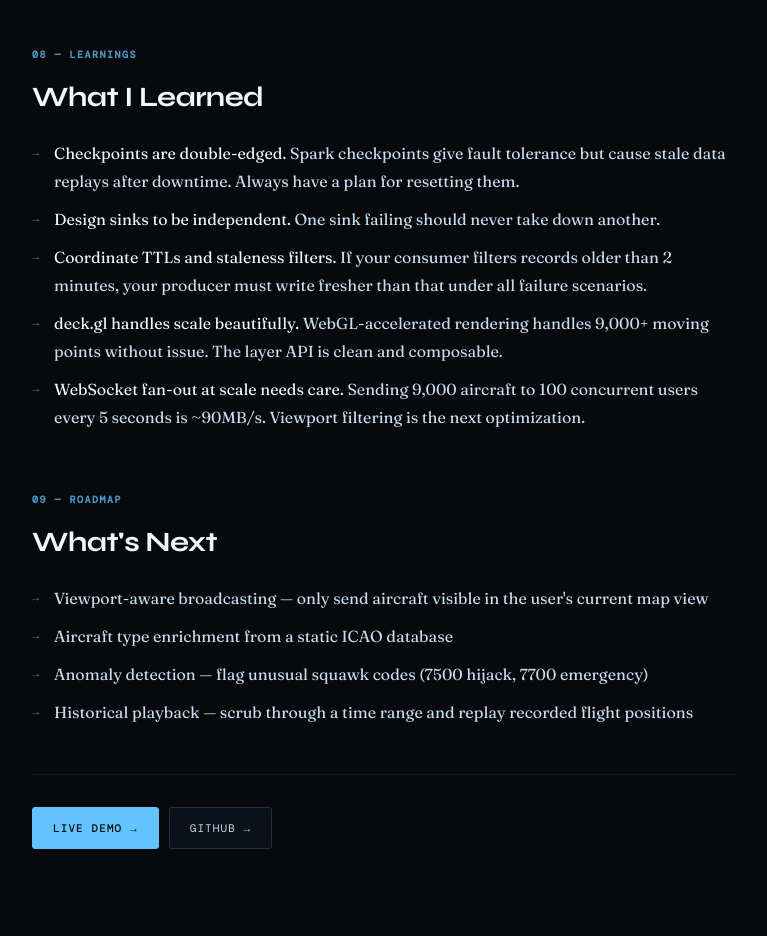
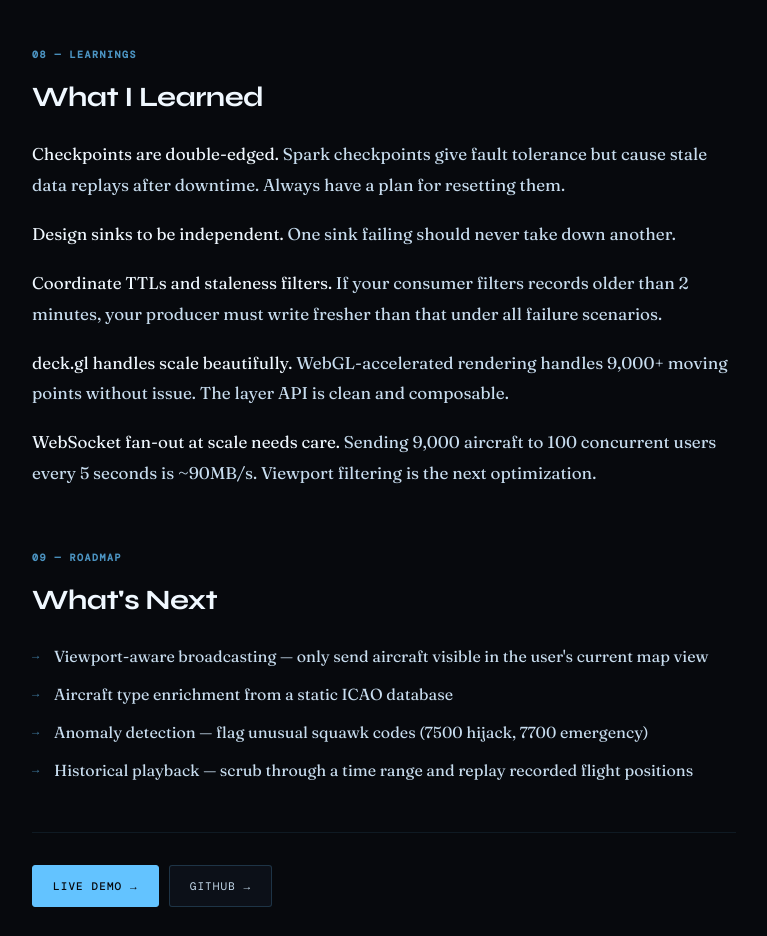
Before and after one commit to stanik0n/nextjs-portfolio, a Next.js app: page /blog/skystream in a window 1280 px wide. Shown: the part 4600-5536 px from the top of the page, without its empty margins (256-1023 px from the left). Built offline with nearby package versions, Linux system fonts and the light colour scheme; a web font is replaced by a local one.

Commit message:
Convert What I Learned section to paragraphs

```diff
--- a/app/blog/skystream/page.tsx
+++ b/app/blog/skystream/page.tsx
@@ -150,13 +150,11 @@ otherwise                 →  CRUISE`}</pre>
       </div>
 
       <h2 data-num="08 — LEARNINGS">What I Learned</h2>
-      <ul>
-        <li><strong>Checkpoints are double-edged.</strong> Spark checkpoints give fault tolerance but cause stale data replays after downtime. Always have a plan for resetting them.</li>
-        <li><strong>Design sinks to be independent.</strong> One sink failing should never take down another.</li>
-        <li><strong>Coordinate TTLs and staleness filters.</strong> If your consumer filters records older than 2 minutes, your producer must write fresher than that under all failure scenarios.</li>
-        <li><strong>deck.gl handles scale beautifully.</strong> WebGL-accelerated rendering handles 9,000+ moving points without issue. The layer API is clean and composable.</li>
-        <li><strong>WebSocket fan-out at scale needs care.</strong> Sending 9,000 aircraft to 100 concurrent users every 5 seconds is ~90MB/s. Viewport filtering is the next optimization.</li>
-      </ul>
+      <p><strong>Checkpoints are double-edged.</strong> Spark checkpoints give fault tolerance but cause stale data replays after downtime. Always have a plan for resetting them.</p>
+      <p><strong>Design sinks to be independent.</strong> One sink failing should never take down another.</p>
+      <p><strong>Coordinate TTLs and staleness filters.</strong> If your consumer filters records older than 2 minutes, your producer must write fresher than that under all failure scenarios.</p>
+      <p><strong>deck.gl handles scale beautifully.</strong> WebGL-accelerated rendering handles 9,000+ moving points without issue. The layer API is clean and composable.</p>
+      <p><strong>WebSocket fan-out at scale needs care.</strong> Sending 9,000 aircraft to 100 concurrent users every 5 seconds is ~90MB/s. Viewport filtering is the next optimization.</p>
 
       <h2 data-num="09 — ROADMAP">What&apos;s Next</h2>
       <ul>
```
